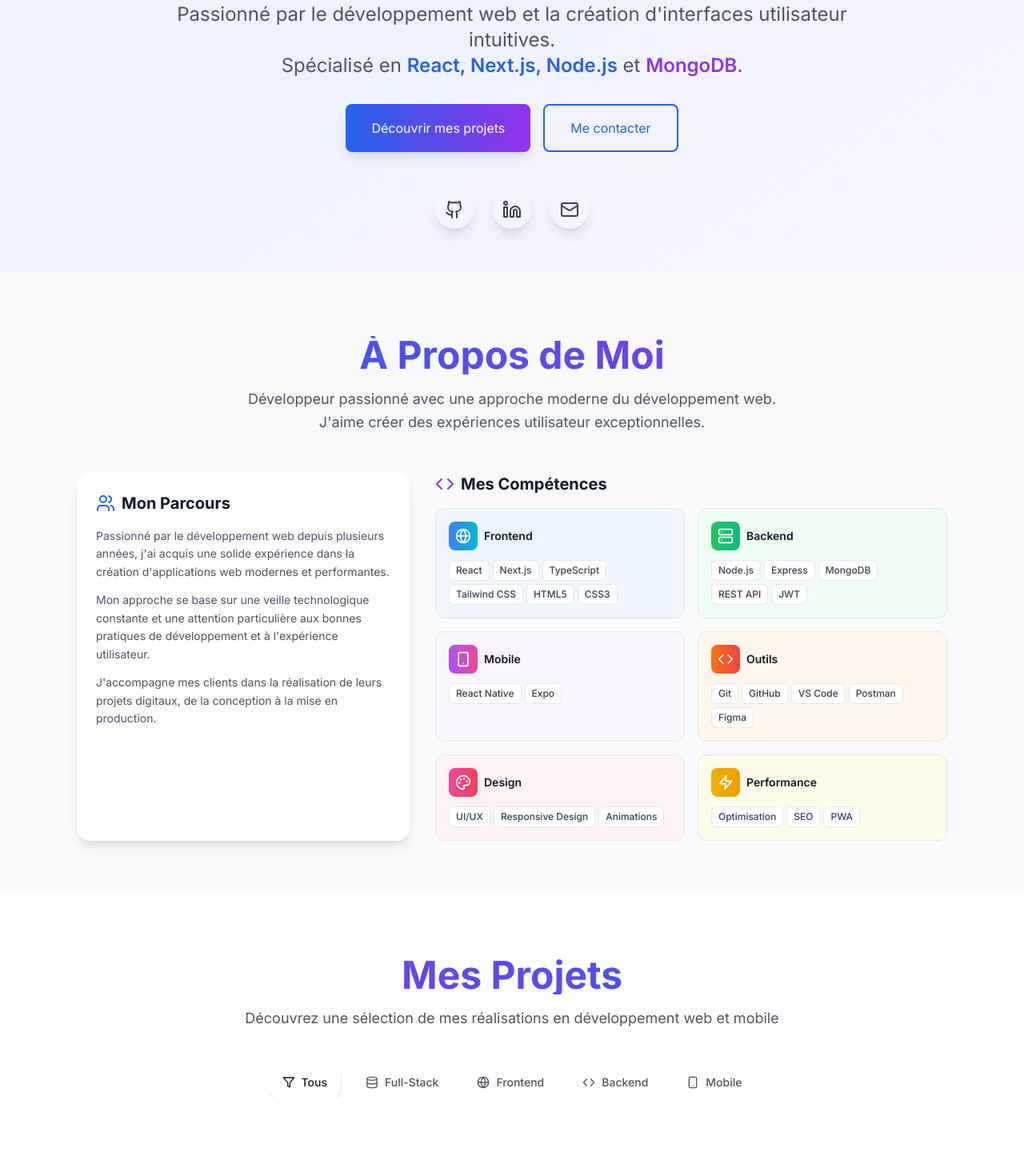
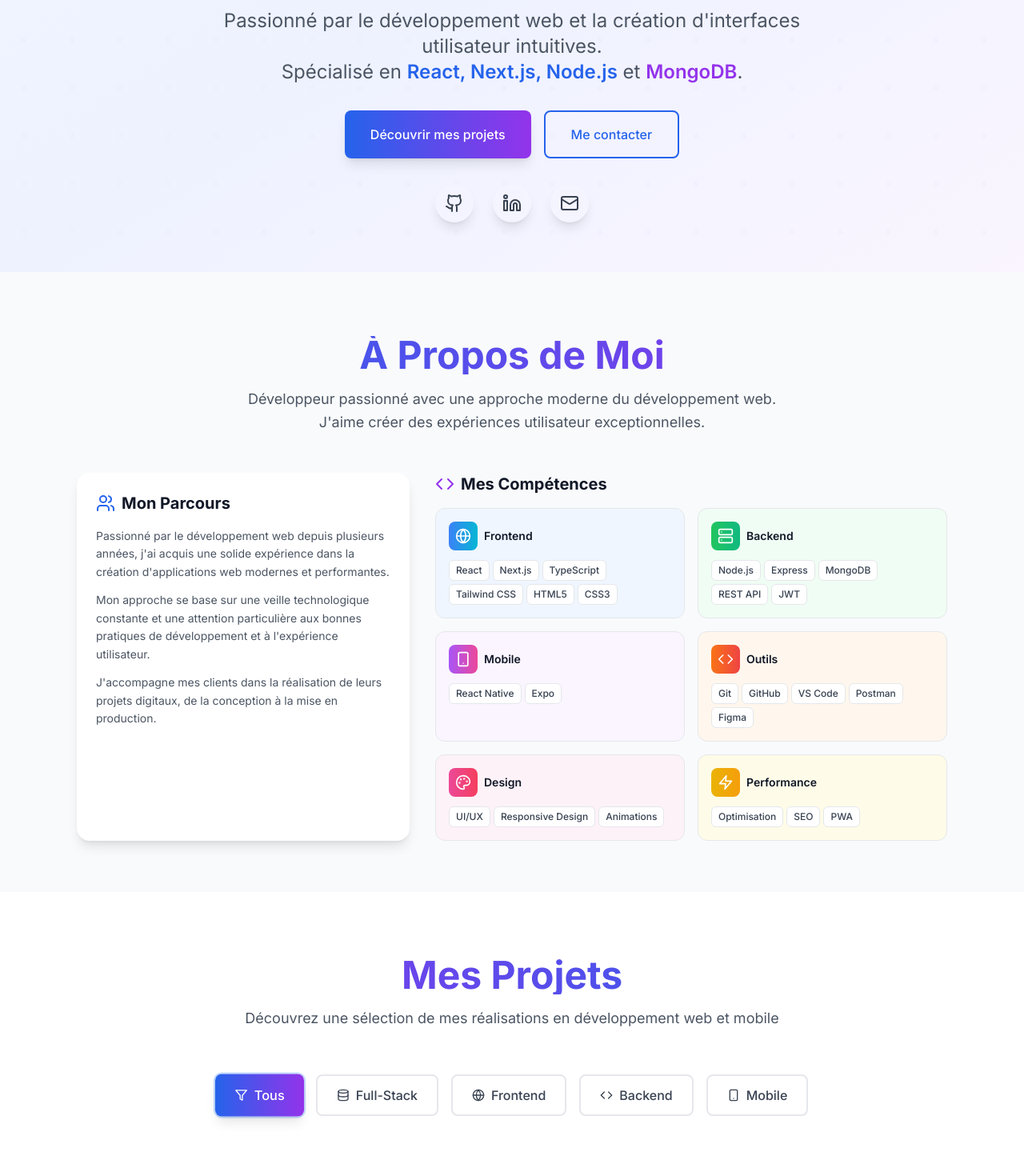
Before and after one commit to Pierrebsnrd/portfolio-frontend, a Next.js app: page / in a window 1280 px wide. Shown: the part 460-1910 px from the top of the page at 80% size. Built offline with nearby package versions, Linux system fonts and the light colour scheme; grey boxes are pictures that could not be loaded.

Commit message:
update responsive

```diff
--- a/app/components/sections/HeroSection.tsx
+++ b/app/components/sections/HeroSection.tsx
@@ -10,7 +10,7 @@ const HeroSection = ({ scrollToSection }: HeroSectionProps) => {
   return (
     <section
       id="home"
-      className="pt-20 min-h-screen flex items-center justify-center relative overflow-hidden"
+      className="pt-16 md:pt-20 min-h-screen flex items-center justify-center relative overflow-hidden"
     >
       {/* Background avec gradient */}
       <div className="absolute inset-0 bg-gradient-to-br from-blue-50 via-indigo-50 to-purple-50 dark:from-gray-900 dark:via-blue-900 dark:to-purple-900"></div>
@@ -25,28 +25,31 @@ const HeroSection = ({ scrollToSection }: HeroSectionProps) => {
         ></div>
       </div>
 
-      <div className="relative z-10 text-center max-w-4xl mx-auto px-4">
+      <div className="relative z-10 text-center max-w-4xl mx-auto px-4 py-8 sm:py-12">
         {/* Avatar */}
-        <div className="mb-8">
-          <div className="w-32 h-32 mx-auto mb-6 rounded-full bg-gradient-to-br from-blue-500 to-purple-600 flex items-center justify-center shadow-2xl animate-pulse">
-            <span className="text-4xl font-bold text-white">PB</span>
+        <div className="mb-6 sm:mb-8">
+          <div className="w-28 h-28 sm:w-32 sm:h-32 mx-auto mb-4 sm:mb-6 rounded-full bg-gradient-to-br from-blue-500 to-purple-600 flex items-center justify-center shadow-2xl animate-pulse">
+            <span className="text-3xl sm:text-4xl font-bold text-white">
+              PB
+            </span>
           </div>
         </div>
 
         {/* Titre principal */}
-        <h1 className="text-5xl md:text-7xl font-bold mb-6 bg-gradient-to-r from-blue-600 via-purple-600 to-indigo-600 bg-clip-text text-transparent">
+        <h1 className="text-4xl sm:text-5xl md:text-6xl lg:text-7xl font-bold mb-4 sm:mb-6 bg-gradient-to-r from-blue-600 via-purple-600 to-indigo-600 bg-clip-text text-transparent leading-tight">
           Pierre Boisnard
         </h1>
 
-        <h2 className="text-3xl md:text-4xl font-semibold mb-8 text-gray-800 dark:text-white">
+        <h2 className="text-2xl sm:text-3xl md:text-4xl font-semibold mb-6 sm:mb-8 text-gray-800 dark:text-white">
           Développeur Full-Stack
         </h2>
 
         {/* Description */}
-        <p className="text-xl md:text-2xl text-gray-600 dark:text-gray-300 mb-8 leading-relaxed">
+        <p className="text-lg sm:text-xl md:text-2xl text-gray-600 dark:text-gray-300 mb-6 sm:mb-8 leading-relaxed px-4">
           Passionné par le développement web et la création d&apos;interfaces
           utilisateur intuitives.
-          <br />
+          <br className="hidden sm:block" />
+          <span className="block sm:inline"> </span>
           Spécialisé en{" "}
           <span className="font-semibold text-blue-600 dark:text-blue-400">
             React, Next.js, Node.js
@@ -59,47 +62,47 @@ const HeroSection = ({ scrollToSection }: HeroSectionProps) => {
         </p>
 
         {/* Boutons CTA */}
-        <div className="flex flex-col sm:flex-row gap-4 justify-center mb-8 sm:mb-12">
+        <div className="flex flex-col sm:flex-row gap-4 justify-center mb-6 sm:mb-8">
           <button
             onClick={() => scrollToSection("projects")}
-            className="px-8 py-4 bg-gradient-to-r from-blue-600 to-purple-600 text-white rounded-lg hover:from-blue-700 hover:to-purple-700 transition-all transform hover:scale-105 shadow-lg"
+            className="px-6 sm:px-8 py-3 sm:py-4 bg-gradient-to-r from-blue-600 to-purple-600 text-white rounded-lg hover:from-blue-700 hover:to-purple-700 transition-all transform hover:scale-105 shadow-lg text-sm sm:text-base font-medium"
           >
             Découvrir mes projets
           </button>
           <button
             onClick={() => scrollToSection("contact")}
-            className="px-8 py-4 border-2 border-blue-600 text-blue-600 dark:text-blue-400 rounded-lg hover:bg-blue-600 hover:text-white dark:hover:bg-blue-600 dark:hover:text-white transition-all transform hover:scale-105"
+            className="px-6 sm:px-8 py-3 sm:py-4 border-2 border-blue-600 text-blue-600 dark:text-blue-400 rounded-lg hover:bg-blue-600 hover:text-white dark:hover:bg-blue-600 dark:hover:text-white transition-all transform hover:scale-105 text-sm sm:text-base font-medium"
           >
             Me contacter
           </button>
         </div>
 
         {/* Liens sociaux */}
-        <div className="flex justify-center space-x-6">
+        <div className="flex justify-center space-x-4 sm:space-x-6">
           <a
             href="https://github.com/Pierrebsnrd"
             target="_blank"
             rel="noopener noreferrer"
-            className="p-3 rounded-full bg-white/10 dark:bg-gray-800/50 hover:bg-white/20 dark:hover:bg-gray-700/50 backdrop-blur-sm transition-all transform hover:scale-110 shadow-lg"
+            className="p-2 sm:p-3 rounded-full bg-white/10 dark:bg-gray-800/50 hover:bg-white/20 dark:hover:bg-gray-700/50 backdrop-blur-sm transition-all transform hover:scale-110 shadow-lg"
             aria-label="GitHub"
           >
-            <Github className="w-6 h-6 text-gray-700 dark:text-gray-300" />
+            <Github className="w-5 h-5 sm:w-6 sm:h-6 text-gray-700 dark:text-gray-300" />
           </a>
           <a
             href="https://www.linkedin.com/in/pierre-boisnard-74514785/"
             target="_blank"
             rel="noopener noreferrer"
-            className="p-3 rounded-full bg-white/10 dark:bg-gray-800/50 hover:bg-white/20 dark:hover:bg-gray-700/50 backdrop-blur-sm transition-all transform hover:scale-110 shadow-lg"
+            className="p-2 sm:p-3 rounded-full bg-white/10 dark:bg-gray-800/50 hover:bg-white/20 dark:hover:bg-gray-700/50 backdrop-blur-sm transition-all transform hover:scale-110 shadow-lg"
             aria-label="LinkedIn"
           >
-            <Linkedin className="w-6 h-6 text-gray-700 dark:text-gray-300" />
+            <Linkedin className="w-5 h-5 sm:w-6 sm:h-6 text-gray-700 dark:text-gray-300" />
           </a>
           <a
             href="mailto:pierre.boisnard@live.fr"
-            className="p-3 rounded-full bg-white/10 dark:bg-gray-800/50 hover:bg-white/20 dark:hover:bg-gray-700/50 backdrop-blur-sm transition-all transform hover:scale-110 shadow-lg"
+            className="p-2 sm:p-3 rounded-full bg-white/10 dark:bg-gray-800/50 hover:bg-white/20 dark:hover:bg-gray-700/50 backdrop-blur-sm transition-all transform hover:scale-110 shadow-lg"
             aria-label="Email"
           >
-            <Mail className="w-6 h-6 text-gray-700 dark:text-gray-300" />
+            <Mail className="w-5 h-5 sm:w-6 sm:h-6 text-gray-700 dark:text-gray-300" />
           </a>
         </div>
       </div>
--- a/app/components/sections/Projects.tsx
+++ b/app/components/sections/Projects.tsx
@@ -3,7 +3,7 @@
 import { useState } from "react";
 import { Filter, Code, Database, Globe, Smartphone } from "lucide-react";
 import ProjectCard from "../ui/ProjectCard";
-import type { Project, ProjectFilter } from "@/app/types"; // Correction d'import des types
+import type { Project, ProjectFilter } from "@/app/types";
 
 const projects: Project[] = [
   {
@@ -25,12 +25,7 @@ const projects: Project[] = [
     githubBackend: "https://github.com/Pierrebsnrd/sophrologie-backend",
     demo: "https://www.sophrologuevillepreux.fr/",
     featured: true,
-    images: [
-      "/images/projects/sophrologie/image-1.png",
-      // "/images/projects/sophrologie/image-2.png",
-      // "/images/projects/sophrologie/image-3.png",
-      // "/images/projects/sophrologie/image-4.png"
-    ],
+    images: ["/images/projects/sophrologie/image-1.png"],
   },
   {
     id: 2,
@@ -107,21 +102,21 @@ const Projects = () => {
           </p>
         </div>
 
-        {/* Filtres */}
-        <div className="flex justify-center mb-10">
-          <div className="flex flex-wrap justify-center gap-2 sm:gap-4 mb-12 overflow-x-auto max-w-full">
+        {/* Filtres - CORRECTION APPLIQUÉE */}
+        <div className="flex justify-center mb-12">
+          <div className="flex flex-wrap justify-center gap-3 sm:gap-4 p-2">
             {filters.map((filter) => (
               <button
                 key={filter.key}
                 onClick={() => setActiveFilter(filter.key)}
-                className={`flex items-center gap-2 px-4 py-2 rounded-lg text-sm font-medium transition-all ${
+                className={`flex items-center gap-2 px-4 py-3 sm:px-6 sm:py-3 rounded-lg font-medium transition-all duration-200 text-sm sm:text-base min-h-[44px] ${
                   activeFilter === filter.key
-                    ? "bg-white dark:bg-gray-700 text-gray-900 dark:text-white shadow-md"
-                    : "text-gray-600 dark:text-gray-400 hover:text-gray-900 dark:hover:text-white"
+                    ? "bg-gradient-to-r from-blue-600 to-purple-600 text-white shadow-lg ring-2 ring-blue-500/30 transform scale-[1.02]"
+                    : "bg-white dark:bg-gray-800 text-gray-700 dark:text-gray-300 hover:bg-gray-50 dark:hover:bg-gray-700 border-2 border-gray-200 dark:border-gray-600 hover:border-blue-300 dark:hover:border-blue-500 hover:shadow-md"
                 }`}
               >
-                {filter.icon}
-                {filter.label}
+                <span className="flex-shrink-0">{filter.icon}</span>
+                <span className="whitespace-nowrap">{filter.label}</span>
               </button>
             ))}
           </div>
@@ -133,6 +128,15 @@ const Projects = () => {
             <ProjectCard key={project.id} project={project} />
           ))}
         </div>
+
+        {/* Message si aucun projet */}
+        {filteredProjects.length === 0 && (
+          <div className="text-center py-12">
+            <p className="text-gray-500 dark:text-gray-400 text-lg">
+              Aucun projet trouvé pour cette catégorie.
+            </p>
+          </div>
+        )}
       </div>
     </section>
   );
--- a/app/globals.css
+++ b/app/globals.css
@@ -2,21 +2,13 @@
 @tailwind components;
 @tailwind utilities;
 
+/* ==========================================
+   VARIABLES CSS
+   ========================================== */
 :root {
   --foreground-rgb: 0, 0, 0;
   --background-start-rgb: 214, 219, 220;
   --background-end-rgb: 255, 255, 255;
-}
-
-html,
-body {
-  overflow-x: hidden;
-  max-width: 100vw;
-}
-
-body > div {
-  overflow-x: hidden;
-  max-width: 100vw;
 }
 
 @media (prefers-color-scheme: dark) {
@@ -27,6 +19,9 @@ body > div {
   }
 }
 
+/* ==========================================
+   RESET ET BASE
+   ========================================== */
 * {
   box-sizing: border-box;
   padding: 0;
@@ -35,6 +30,10 @@ body > div {
 
 html {
   scroll-behavior: smooth;
+  /* Prévention overflow scroll */
+  overscroll-behavior: none;
+  overscroll-behavior-y: none;
+  overflow-x: hidden;
 }
 
 body {
@@ -45,9 +44,79 @@ body {
       rgb(var(--background-end-rgb))
     )
     rgb(var(--background-start-rgb));
+
+  /* Layout flex pour footer en bas */
+  display: flex;
+  flex-direction: column;
+  min-height: 100vh;
+
+  /* Prévention overflow scroll */
+  overscroll-behavior: none;
+  overscroll-behavior-y: none;
+  overflow-x: hidden;
 }
 
-/* Custom scrollbar */
+/* ==========================================
+   LAYOUT PRINCIPAL
+   ========================================== */
+body > div {
+  overflow-x: hidden;
+  max-width: 100vw;
+}
+
+#__next {
+  display: flex;
+  flex-direction: column;
+  flex: 1;
+
+  /* Contrôle du viewport mobile */
+  height: 100vh;
+  height: 100dvh;
+  overflow: auto;
+  overscroll-behavior: none;
+}
+
+main {
+  flex: 1;
+}
+
+/* ==========================================
+   SECTIONS
+   ========================================== */
+section {
+  /* Compensation navbar fixe */
+  scroll-margin-top: 4rem;
+
+  /* Transitions fluides */
+  transition: padding 0.3s ease;
+}
+
+/* Padding responsive (sauf home) */
+section:not(#home) {
+  @apply pt-16 md:pt-20;
+}
+
+/* Suppression des gaps entre sections */
+main > section:first-child {
+  margin-top: 0;
+}
+
+main > section:last-child {
+  margin-bottom: 0;
+}
+
+/* ==========================================
+   VIEWPORT MOBILE
+   ========================================== */
+@supports (-webkit-touch-callout: none) {
+  .min-h-screen {
+    min-height: -webkit-fill-available;
+  }
+}
+
+/* ==========================================
+   SCROLLBARS
+   ========================================== */
 ::-webkit-scrollbar {
   width: 8px;
 }
@@ -65,7 +134,7 @@ body {
   background: #a8a8a8;
 }
 
-/* Dark mode scrollbar */
+/* Dark mode */
 .dark ::-webkit-scrollbar-track {
   background: #2d3748;
 }
@@ -78,7 +147,9 @@ body {
   background: #718096;
 }
 
-/* Animations personnalisées */
+/* ==========================================
+   ANIMATIONS
+   ========================================== */
 @keyframes float {
   0%,
   100% {
@@ -93,16 +164,6 @@ body {
   animation: float 3s ease-in-out infinite;
 }
 
-/* Gradient text hover effect */
-.gradient-text-hover {
-  background: linear-gradient(45deg, #3b82f6, #8b5cf6);
-  background-size: 200% 200%;
-  background-clip: text;
-  -webkit-background-clip: text;
-  -webkit-text-fill-color: transparent;
-  animation: gradient-shift 3s ease infinite;
-}
-
 @keyframes gradient-shift {
   0%,
   100% {
@@ -113,14 +174,27 @@ body {
   }
 }
 
-/* Focus styles for accessibility */
+.gradient-text-hover {
+  background: linear-gradient(45deg, #3b82f6, #8b5cf6);
+  background-size: 200% 200%;
+  background-clip: text;
+  -webkit-background-clip: text;
+  -webkit-text-fill-color: transparent;
+  animation: gradient-shift 3s ease infinite;
+}
+
+/* ==========================================
+   ACCESSIBILITÉ
+   ========================================== */
 button:focus,
 a:focus {
   outline: 2px solid #3b82f6;
   outline-offset: 2px;
 }
 
-/* Custom utilities */
+/* ==========================================
+   UTILITIES
+   ========================================== */
 .text-shadow {
   text-shadow: 0 2px 4px rgba(0, 0, 0, 0.1);
 }
@@ -128,3 +202,7 @@ a:focus {
 .backdrop-blur-xs {
   backdrop-filter: blur(2px);
 }
+
+.section-spacing {
+  @apply py-12 sm:py-16 md:py-20;
+}
--- a/app/page.tsx
+++ b/app/page.tsx
@@ -29,7 +29,7 @@ export default function Home() {
         toggleDarkMode={toggleDarkMode}
         scrollToSection={scrollToSection}
       />
-      <main className="min-h-screen">
+      <main>
         <HeroSection scrollToSection={scrollToSection} />
         <About />
         <Projects />
```
Also changed, not shown: app/components/layout/Footer.tsx (+47 -18 lines).
